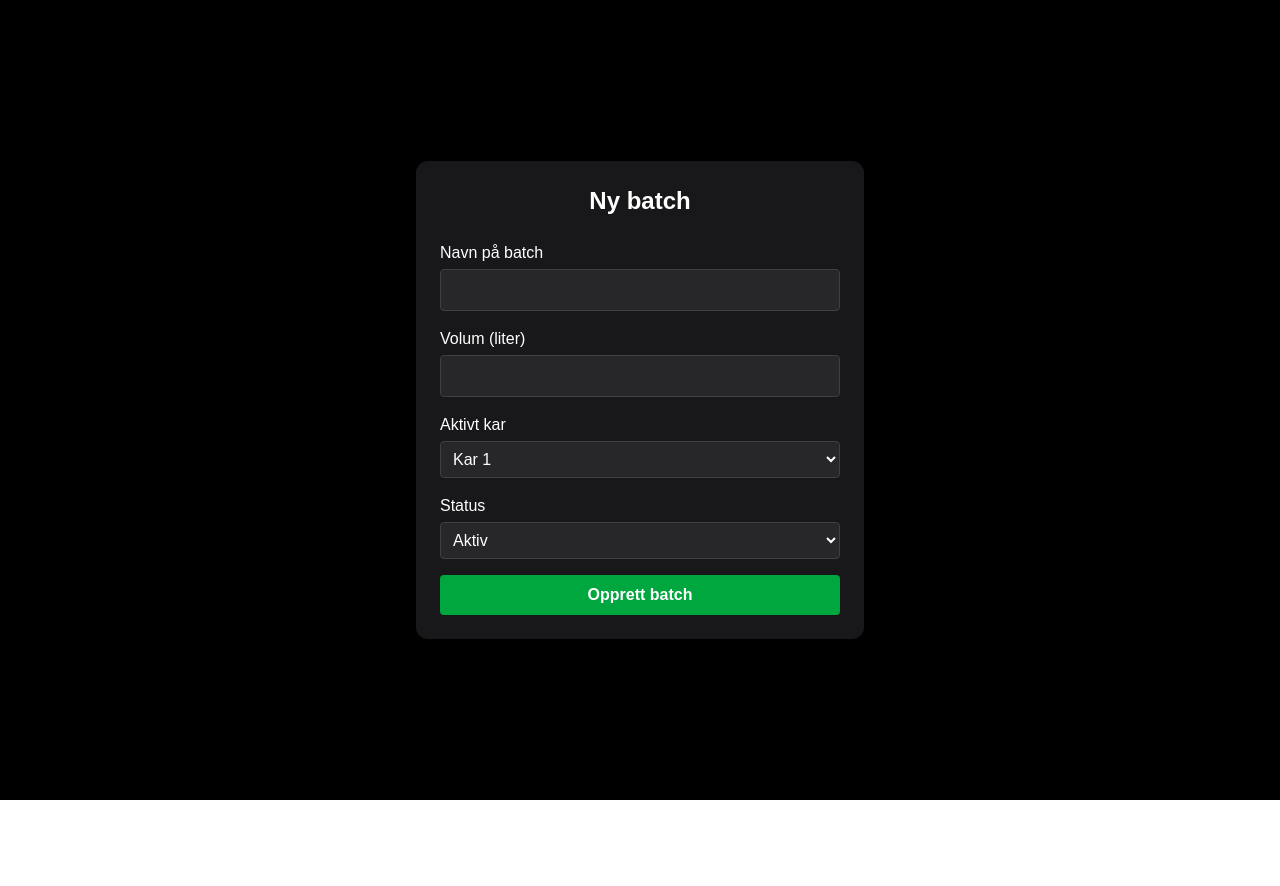
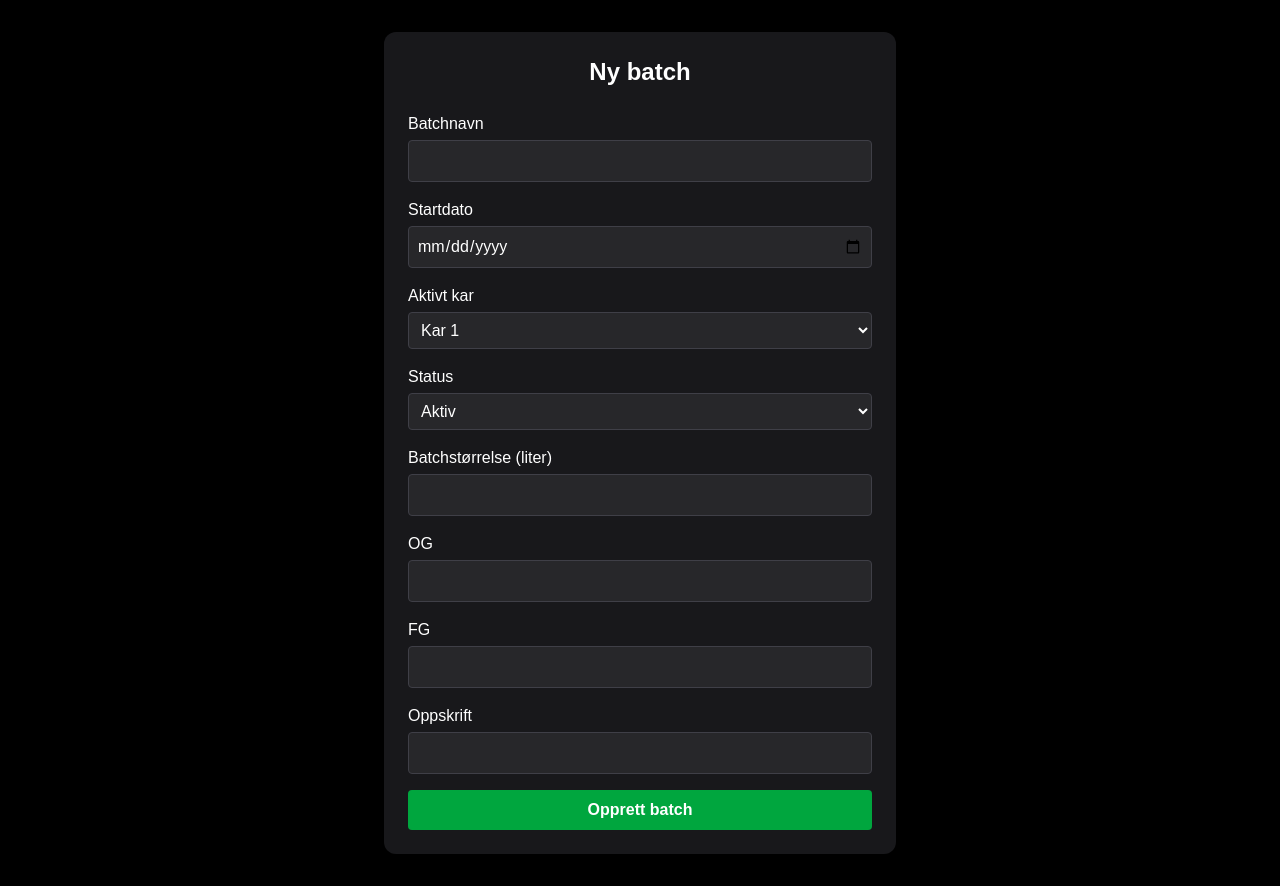
Before and after one commit to snekkerlien/batchlogg, a Next.js app: page / in a window 1280 px wide. Before the commit the page ends 800 px from the top, so only its background shows below. Built offline with nearby package versions, Linux system fonts and the light colour scheme; no server answers.

Commit message:
Fikset mer på page.tsx

```diff
--- a/app/page.tsx
+++ b/app/page.tsx
@@ -3,34 +3,34 @@ import { createBatch } from "./actions/createBatch";
 export default function Home() {
   return (
     <main className="min-h-screen bg-black text-white flex items-center justify-center p-8">
-      <div className="w-full max-w-md bg-zinc-900 p-6 rounded-xl shadow-xl">
+      <div className="w-full max-w-lg bg-zinc-900 p-6 rounded-xl shadow-xl">
         <h1 className="text-2xl font-bold mb-6 text-center">Ny batch</h1>
 
         <form action={createBatch} className="space-y-4">
 
           {/* Batchnavn */}
           <div>
-            <label className="block mb-1">Navn på batch</label>
+            <label className="block mb-1">Batchnavn</label>
             <input
               type="text"
-              name="name"
+              name="batchnavn"
               required
               className="w-full p-2 rounded bg-zinc-800 border border-zinc-700"
             />
           </div>
 
-          {/* Volum */}
+          {/* Startdato */}
           <div>
-            <label className="block mb-1">Volum (liter)</label>
+            <label className="block mb-1">Startdato</label>
             <input
-              type="number"
-              name="volume"
+              type="date"
+              name="startdato"
               required
               className="w-full p-2 rounded bg-zinc-800 border border-zinc-700"
             />
           </div>
 
-          {/* Kar */}
+          {/* Aktivt kar */}
           <div>
             <label className="block mb-1">Aktivt kar</label>
             <select
@@ -62,6 +62,52 @@ export default function Home() {
             </select>
           </div>
 
+          {/* Batchstørrelse */}
+          <div>
+            <label className="block mb-1">Batchstørrelse (liter)</label>
+            <input
+              type="number"
+              name="batchstorrelse"
+              required
+              className="w-full p-2 rounded bg-zinc-800 border border-zinc-700"
+            />
+          </div>
+
+          {/* OG */}
+          <div>
+            <label className="block mb-1">OG</label>
+            <input
+              type="number"
+              step="0.001"
+              name="og"
+              required
+              className="w-full p-2 rounded bg-zinc-800 border border-zinc-700"
+            />
+          </div>
+
+          {/* FG */}
+          <div>
+            <label className="block mb-1">FG</label>
+            <input
+              type="number"
+              step="0.001"
+              name="fg"
+              required
+              className="w-full p-2 rounded bg-zinc-800 border border-zinc-700"
+            />
+          </div>
+
+          {/* Oppskrift */}
+          <div>
+            <label className="block mb-1">Oppskrift</label>
+            <input
+              type="text"
+              name="oppskrift"
+              required
+              className="w-full p-2 rounded bg-zinc-800 border border-zinc-700"
+            />
+          </div>
+
           {/* Submit */}
           <button
             type="submit"
```
